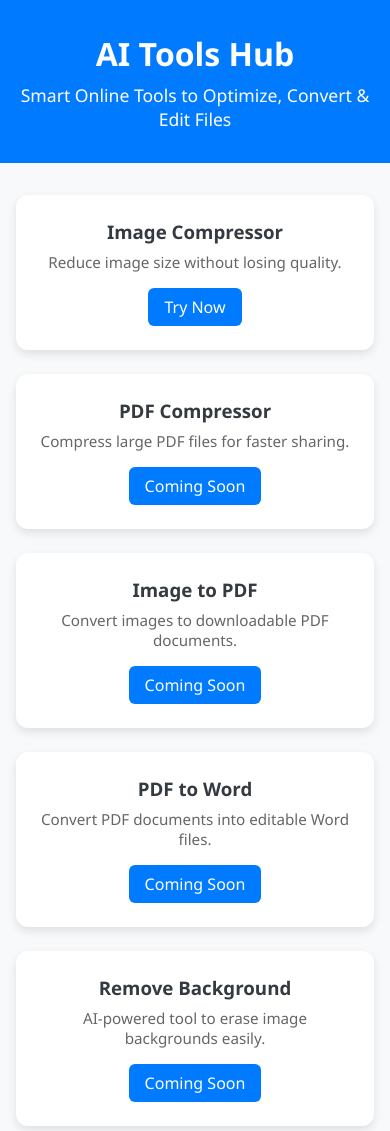
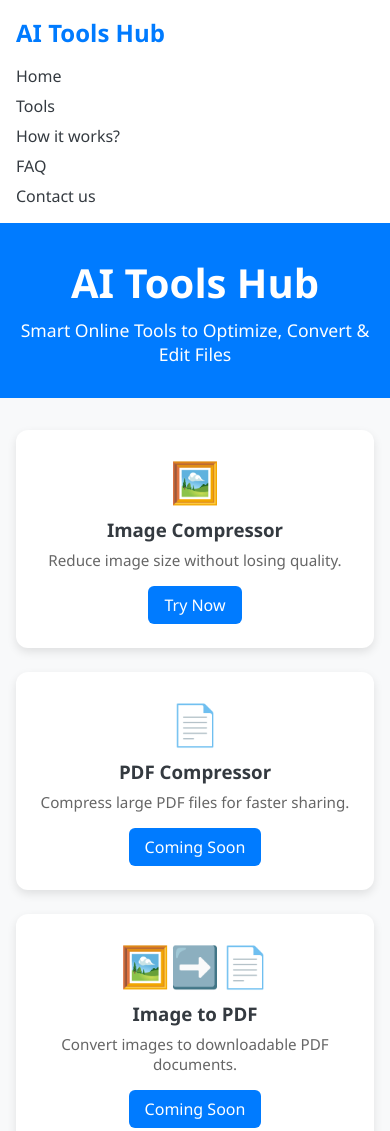
Before and after one commit to Vinu166/Tool, a plain HTML site: page index.html in a window 390 px wide. Shown: the top 1131 px of the page. Drawn offline with Linux system fonts and the light colour scheme.

Commit message:
index.html

```diff
--- a/index.html
+++ b/index.html
@@ -7,6 +7,11 @@
   <meta name="keywords" content="AI tools, image tools, PDF tools, online file converter, file compressor, document editor" />
   <meta name="author" content="YourBrand" />
   <title>AI Tools Hub - Smart Tools for Images & PDFs</title>
+
+  <!-- Google AdSense -->
+  <script async src="https://pagead2.googlesyndication.com/pagead/js/adsbygoogle.js?client=YOUR-ADSENSE-ID-HERE"
+     crossorigin="anonymous"></script>
+
   <style>
     :root {
       --primary: #007BFF;
@@ -26,6 +31,40 @@
       font-family: 'Segoe UI', Tahoma, Geneva, Verdana, sans-serif;
       background-color: var(--secondary);
       color: var(--text);
+    }
+
+    nav {
+      background-color: #fff;
+      box-shadow: 0 2px 4px var(--shadow);
+      padding: 1rem;
+      display: flex;
+      justify-content: space-between;
+      align-items: center;
+      flex-wrap: wrap;
+    }
+
+    nav .logo {
+      font-size: 1.5rem;
+      font-weight: bold;
+      color: var(--primary);
+    }
+
+    nav ul {
+      list-style: none;
+      display: flex;
+      gap: 1.5rem;
+      flex-wrap: wrap;
+    }
+
+    nav ul li a {
+      text-decoration: none;
+      color: var(--text);
+      font-weight: 500;
+      transition: color 0.3s;
+    }
+
+    nav ul li a:hover {
+      color: var(--primary);
     }
 
     header {
@@ -69,6 +108,11 @@
       transform: translateY(-5px);
     }
 
+    .tool-card .icon {
+      font-size: 2.5rem;
+      margin-bottom: 0.5rem;
+    }
+
     .tool-card h3 {
       margin-bottom: 0.5rem;
     }
@@ -101,42 +145,67 @@
       margin-top: 2rem;
     }
 
-    @media (max-width: 600px) {
-      header h1 {
-        font-size: 2rem;
+    /* Responsive menu */
+    @media (max-width: 768px) {
+      nav ul {
+        flex-direction: column;
+        align-items: flex-start;
+        gap: 0.5rem;
+        margin-top: 1rem;
+      }
+
+      nav {
+        flex-direction: column;
+        align-items: flex-start;
       }
     }
   </style>
 </head>
 <body>
+  <nav>
+    <div class="logo">AI Tools Hub</div>
+    <ul>
+      <li><a href="#">Home</a></li>
+      <li><a href="#tools">Tools</a></li>
+      <li><a href="#how-it-works">How it works?</a></li>
+      <li><a href="#faq">FAQ</a></li>
+      <li><a href="#contact">Contact us</a></li>
+    </ul>
+  </nav>
+
   <header>
     <h1>AI Tools Hub</h1>
     <p>Smart Online Tools to Optimize, Convert & Edit Files</p>
   </header>
 
-  <main>
+  <main id="tools">
     <div class="tools-grid">
       <div class="tool-card">
+        <div class="icon">🖼️</div>
         <h3>Image Compressor</h3>
         <p>Reduce image size without losing quality.</p>
-        <a href="img-compress.html">Try Now</a>
+        <a href="image-compressor.html">Try Now</a>
       </div>
       <div class="tool-card">
+        <div class="icon">📄</div>
         <h3>PDF Compressor</h3>
         <p>Compress large PDF files for faster sharing.</p>
         <a href="#">Coming Soon</a>
       </div>
       <div class="tool-card">
+        <div class="icon">🖼️➡️📄</div>
         <h3>Image to PDF</h3>
         <p>Convert images to downloadable PDF documents.</p>
         <a href="#">Coming Soon</a>
       </div>
       <div class="tool-card">
+        <div class="icon">📄➡️📝</div>
         <h3>PDF to Word</h3>
         <p>Convert PDF documents into editable Word files.</p>
         <a href="#">Coming Soon</a>
       </div>
       <div class="tool-card">
+        <div class="icon">🧽</div>
         <h3>Remove Background</h3>
         <p>AI-powered tool to erase image backgrounds easily.</p>
         <a href="#">Coming Soon</a>
@@ -144,6 +213,19 @@
     </div>
   </main>
 
+  <!-- Placeholder for AdSense ad block -->
+  <div style="text-align:center; margin-top: 2rem;">
+    <ins class="adsbygoogle"
+      style="display:block"
+      data-ad-client="YOUR-ADSENSE-ID-HERE"
+      data-ad-slot="1234567890"
+      data-ad-format="auto"
+      data-full-width-responsive="true"></ins>
+    <script>
+         (adsbygoogle = window.adsbygoogle || []).push({});
+    </script>
+  </div>
+
   <footer>
     <p>&copy; 2025 AI Tools Hub. All rights reserved.</p>
   </footer>
```
